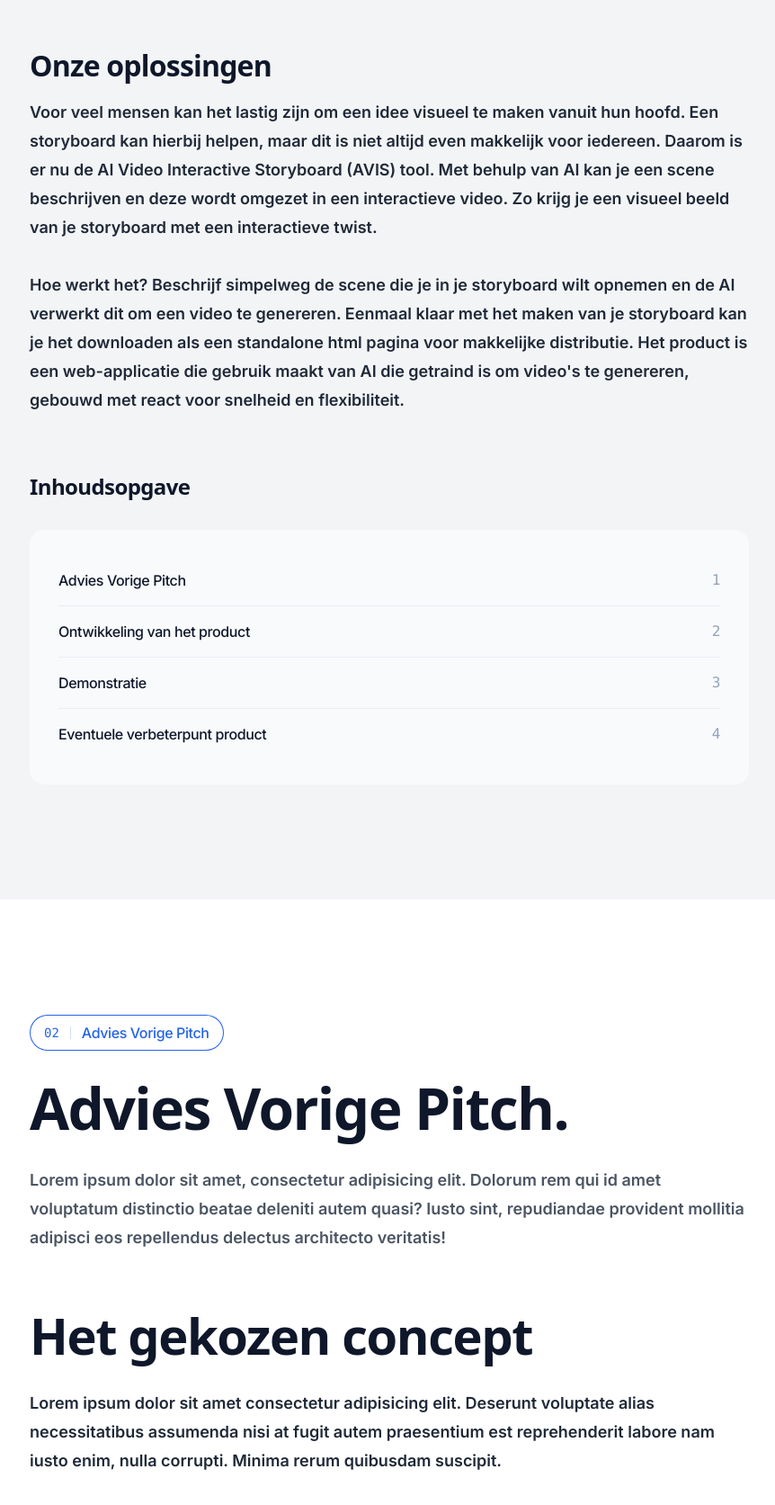
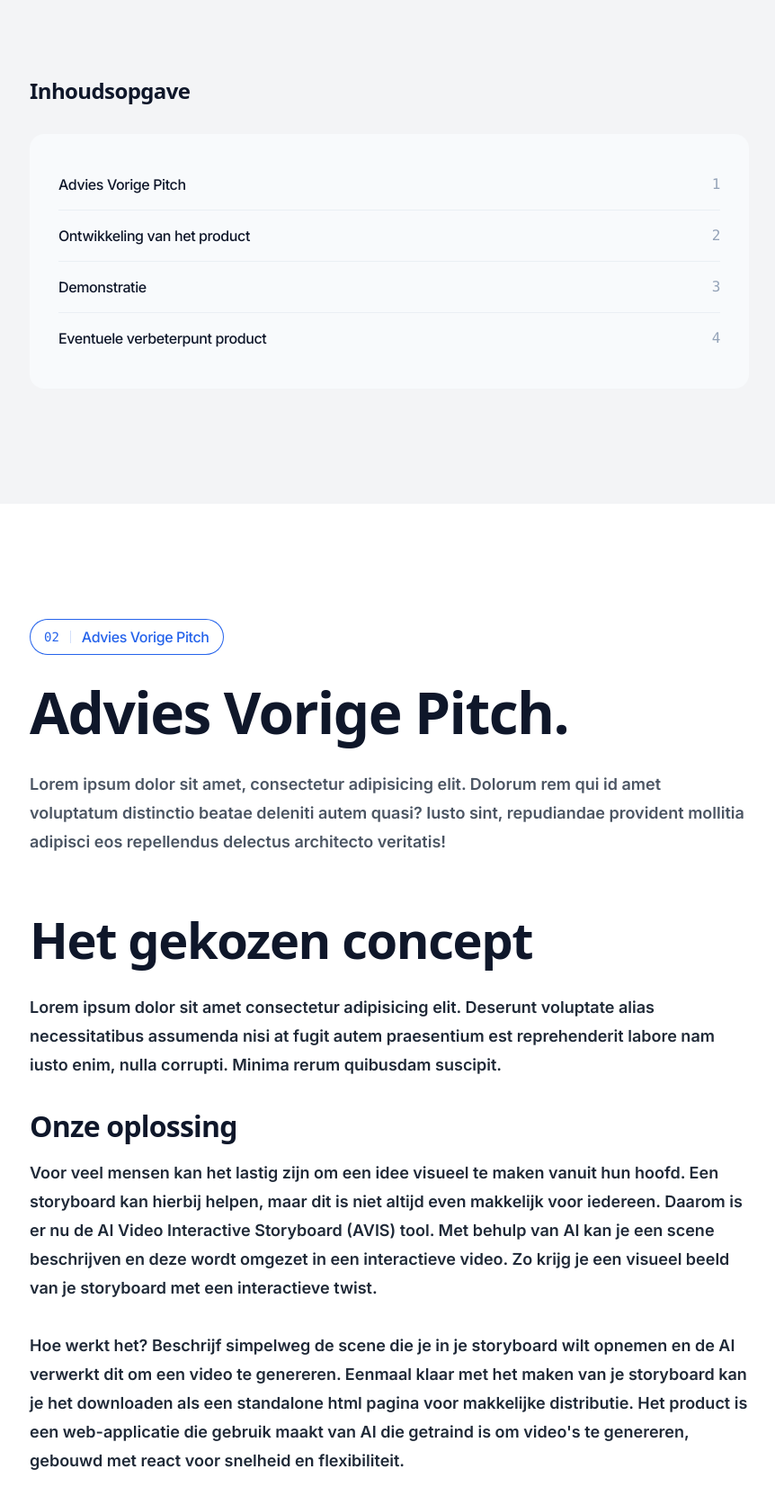
Before and after one commit to Texcite/onepager, a Next.js app: page / in a window 1280 px wide. Shown: the part 2731-4404 px from the top of the page at 90% size, without its empty margins (207-1069 px from the left). Built offline with nearby package versions, Linux system fonts and the light colour scheme; a web font is replaced by a local one.

Commit message:
TEX-111 Verplaatsing van oplossing

```diff
--- a/src/sections/AdviesProduct.jsx
+++ b/src/sections/AdviesProduct.jsx
@@ -28,6 +28,16 @@ export function AdviesPitch() {
                     Lorem ipsum dolor sit amet consectetur adipisicing elit. Deserunt voluptate alias necessitatibus assumenda nisi at fugit autem praesentium est reprehenderit labore nam iusto enim, nulla corrupti. Minima rerum quibusdam suscipit.
                 </p>
             </Container>
+            <Container>
+                <p className="mt-8 font-display text-4xl font-bold tracking-tight text-slate-900">
+                    Onze oplossing
+                </p>
+                <p className="mt-4 concept-body-text">
+                    Voor veel mensen kan het lastig zijn om een idee visueel te maken vanuit hun hoofd. Een storyboard kan hierbij helpen, maar dit is niet altijd even makkelijk voor iedereen. Daarom is er nu de AI Video Interactive Storyboard (AVIS) tool. Met behulp van AI kan je een scene beschrijven en deze wordt omgezet in een interactieve video. Zo krijg je een visueel beeld van je storyboard met een interactieve twist.
+                    <br /><br />
+                    Hoe werkt het? Beschrijf simpelweg de scene die je in je storyboard wilt opnemen en de AI verwerkt dit om een video te genereren. Eenmaal klaar met het maken van je storyboard kan je het downloaden als een standalone html pagina voor makkelijke distributie. Het product is een web-applicatie die gebruik maakt van AI die getraind is om video's te genereren, gebouwd met react voor snelheid en flexibiliteit.
+                </p>
+            </Container>
         </section>
     )
 }
--- a/src/slides/TableOfContents.jsx
+++ b/src/slides/TableOfContents.jsx
@@ -23,13 +23,6 @@ export function TableOfContents() {
         {/* <SectionHeading number="1" id="programma-title">
           Programma
         </SectionHeading> */}
-        <p className="mt-8 font-display text-4xl font-bold tracking-tight text-slate-900">
-          Onze oplossingen
-        </p>
-        <p className="mt-4 concept-body-text">
-          Voor veel mensen kan het lastig zijn om een idee visueel te maken vanuit hun hoofd. Een storyboard kan hierbij helpen, maar dit is niet altijd even makkelijk voor iedereen. Daarom is er nu de AI Video Interactive Storyboard (AVIS) tool. Met behulp van AI kan je een scene beschrijven en deze wordt omgezet in een interactieve video. Zo krijg je een visueel beeld van je storyboard met een interactieve twist.
-          <br /><br />
-          Hoe werkt het? Beschrijf simpelweg de scene die je in je storyboard wilt opnemen en de AI verwerkt dit om een video te genereren. Eenmaal klaar met het maken van je storyboard kan je het downloaden als een standalone html pagina voor makkelijke distributie. Het product is een web-applicatie die gebruik maakt van AI die getraind is om video's te genereren, gebouwd met react voor snelheid en flexibiliteit.        </p>
         <Expandable>
           {({ isExpanded }) => (
             <>
```
